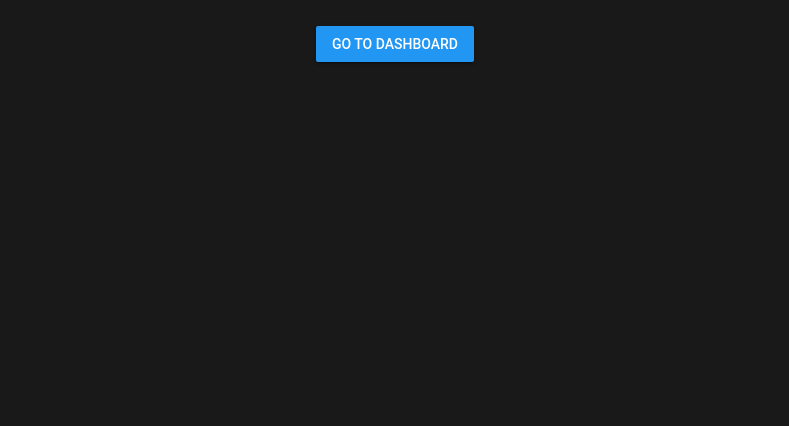
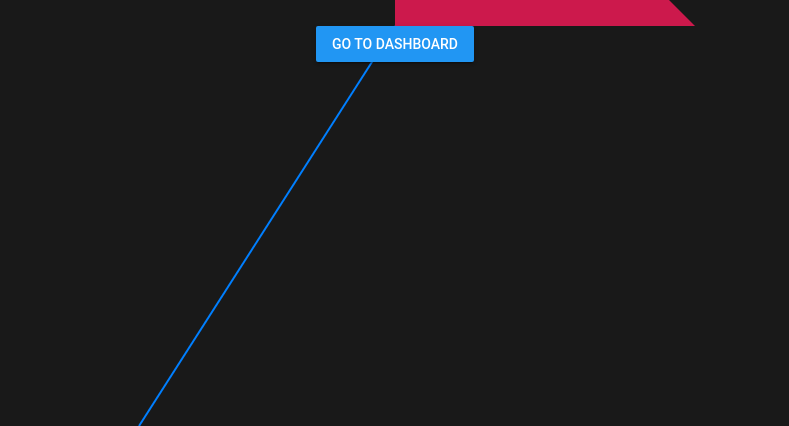
Before and after one commit to Paolinni/stellardesk, a plain HTML site: page index.html in a window 1280 px wide. Shown: the part 374-800 px from the top of the page, without its empty margins (245-1034 px from the left). Drawn offline with Linux system fonts and the light colour scheme.

Commit message:
Added HTML Canvas drawing routines for lines, circles, and triangles!

```diff
--- a/index.html
+++ b/index.html
@@ -85,55 +85,109 @@
     doc = document
     print = console.log
 
-    function type(x){
-      return typeof(x)
-    }
-
-    function error_show(){
-      print('Error occurred!')
-      return null
-    }
-
-    function undefined2na(object){
-      return typeof(object) === 'undefined' ? 'NA' : object
-    }
-
-    const average = (array) => array.reduce((a, b) => a + b) / array.length
-
     function rand(){
       return Math.random()
     }
 
 
     // ---------------------------------------------------------------------------------------------------
+    // Global variables!
+
     let canvas = doc.querySelector('#canvas0')
     let ctx = canvas.getContext('2d')
 
-    let PI = Math.PI
-    let TAU = 2 * PI
-
-    let radius = 12
+    let XI  = .5 * Math.PI
+    let PI  = 1. * Math.PI
+    let TAU = 2. * PI
 
     // ----------------------------------------------------------------------
+    /*
+    Internally, paths are stored as a list of sub-paths (lines, arcs, etc) which together form a shape
+    When you call fill(), any open shapes are closed automagically, so you don't have to call closePath(). This is not the case when you call stroke().
+
+    ctx.beginPath()
+    ctx.closePath()
+    ctx.stroke()
+    ctx.fill()
+
+    ctx.fillRect()
+    ctx.strokeRect()
+    ctx.clearRect()
+    ctx.fillText()
+
+    ctx.fillStyle  // color!
+    ctx.strokeStyle  // color!
+    ctx.lineWidth  // float!
+
+    ctx.moveTo()
+    ctx.lineTo()
+    ctx.arc()
+
+    ctx.rotate()
+    ctx.scale()
+    ctx.translate()
+    ctx.shear()
+    ctx.transform()
+    */
+
+    if(!window.requestAnimationFrame ){
+      window.requestAnimationFrame = (function(){
+        return window.webkitRequestAnimationFrame || window.mozRequestAnimationFrame || window.oRequestAnimationFrame || window.msRequestAnimationFrame || function(callback, element){ window.setTimeout(callback, 1000 / 30) }
+      })()
+    }
+
     // Map an RGB triple in [0; 1]^3 to an RGB triple in [0, 255]^3, and turn it into a string that `canvas.fillStyle` likes!
     function rgb(r, g, b){
-      return `rgb(${Math.floor(255 * r)}, ${Math.floor(255 * g)}, ${Math.floor(255 * b)})`
+      return `rgb(${(255 * r) | 0}, ${(255 * g) | 0}, ${(255 * b) | 0})`
     }
 
     function rgba(r, g, b, a){
-      return `rgba(${Math.floor(255 * r)}, ${Math.floor(255 * g)}, ${Math.floor(255 * b)}, ${a})`
+      return `rgba(${(255 * r) | 0}, ${(255 * g) | 0}, ${(255 * b) | 0}, ${a})`
     }
 
-    if(!window.requestAnimationFrame ){
-      window.requestAnimationFrame = (function(){
-        return window.webkitRequestAnimationFrame || window.mozRequestAnimationFrame || window.oRequestAnimationFrame || window.msRequestAnimationFrame ||
-          function(callback, element){
-            window.setTimeout(callback, 1000 / 30)
-          }
-      })()
+    function hsl(h, s, l){
+      return `hsl(${(255 * h) | 0},${(100 * s) | 0}%, ${(100 * l) | 0}%)`
     }
 
-    // ----------------------------------------------------------------------
+    function hsla(h, s, l, a){
+      return `hsl(${(255 * h) | 0},${(100 * s) | 0}%, ${(100 * l) | 0}%, ${a})`
+    }
+
+    // Map the image of `sin()` to the unit interval!
+    function sin01(t){
+      return .5 * (Math.sin(t) + 1)
+    }
+
+    function line_draw(vec_a, vec_b, color=rgb(.5, .5, .5), width=2){
+      ctx.strokeStyle = color
+      ctx.lineWidth = width
+      ctx.beginPath()
+      ctx.moveTo(vec_a.x, vec_a.y)
+      ctx.lineTo(vec_b.x, vec_b.y)
+      ctx.stroke()
+      ctx.closePath()
+    }
+
+    function circle_draw(radius, center, color=rgb(.5, .5, .5)){
+      ctx.fillStyle = color
+      ctx.beginPath()
+      ctx.arc(center.x, center.y, radius, 0, TAU)
+      ctx.fill()
+      ctx.closePath()
+    }
+
+    function triangle_draw(vec_a, vec_b, vec_c, color=rgb(.5, .5, .5)){
+      ctx.fillStyle = color
+      ctx.beginPath()
+      ctx.moveTo(vec_a.x, vec_a.y)
+      ctx.lineTo(vec_b.x, vec_b.y)
+      ctx.lineTo(vec_c.x, vec_c.y)
+      ctx.fill()
+      ctx.closePath()
+    }
+
+
+    // ---------------------------------------------------------------------------------------------------
     function canvas_init(){
       window.onresize = canvas_draw
       window.requestAnimationFrame(canvas_draw)
@@ -145,27 +199,35 @@
       canvas.height = window.innerHeight
     }
 
-    // Original demo by Kevin Roast, http://www.kevs3d.co.uk/dev/
     function canvas_draw(){
       canvas_resize()
 
-      let width = canvas.width
-      let height = canvas.height
+      let time = Date.now() / (1<<10)
+      let w = canvas.width
+      let h = canvas.height
+
+      ctx.fillStyle = rgb(.1, .1, .1)
+      ctx.fillRect(0, 0, w, h)
+
+      ctx.transform(1, 0, 0, -1, 0, h)  // Invert y-axis!
+      ctx.translate(w/2, h/2)
 
 
-      let time = Date.now() / (1<<16)
+      let line = {vec_a: {x: 0, y: 0}, vec_b: {x:-256, y:-400}, color:rgb(.0, .5, 1.)}
+      line_draw(line.vec_a, line.vec_b, line.color)
 
-      ctx.fillStyle = rgb(.1, .1, .1)
-      ctx.fillRect(0, 0, width, height)
+      // let circle = {radius: 128, center: {x: 256 * Math.cos(time), y: 256 * Math.sin(time)}, color: hsl(10*sin01(.01*time), .9, .5)}
+      // circle_draw(circle.radius, circle.center, circle.color)
 
-      ctx.strokeStyle = '#2196f3'
-      ctx.lineWidth = 4
+      let triangle = {vec_a: {x:0, y:0}, vec_b: {x:300, y:0}, vec_c: {x:0, y:300}, color: rgb(.8, .1, .3)}
+      triangle_draw(triangle.vec_a, triangle.vec_b, triangle.vec_c, triangle.color)
 
 
       window.requestAnimationFrame(canvas_draw)
     }
 
-    // ----------------------------------------------------------------------
+
+    // ---------------------------------------------------------------------------------------------------
     canvas_init()
   </script>
 </html>
```
Also changed, not shown: main.js (+0 -1 lines), wallet.html (+0 -4 lines).
